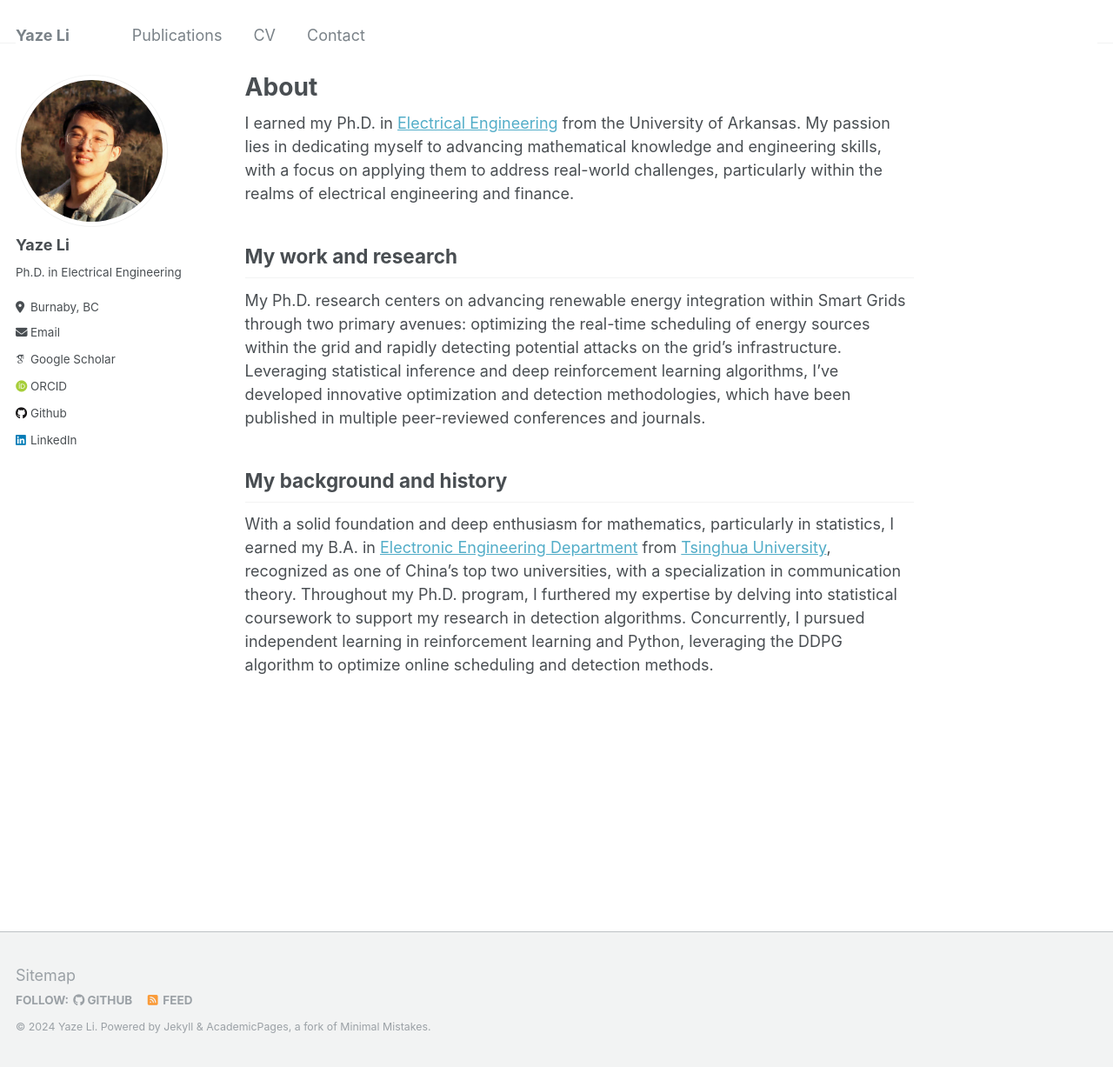
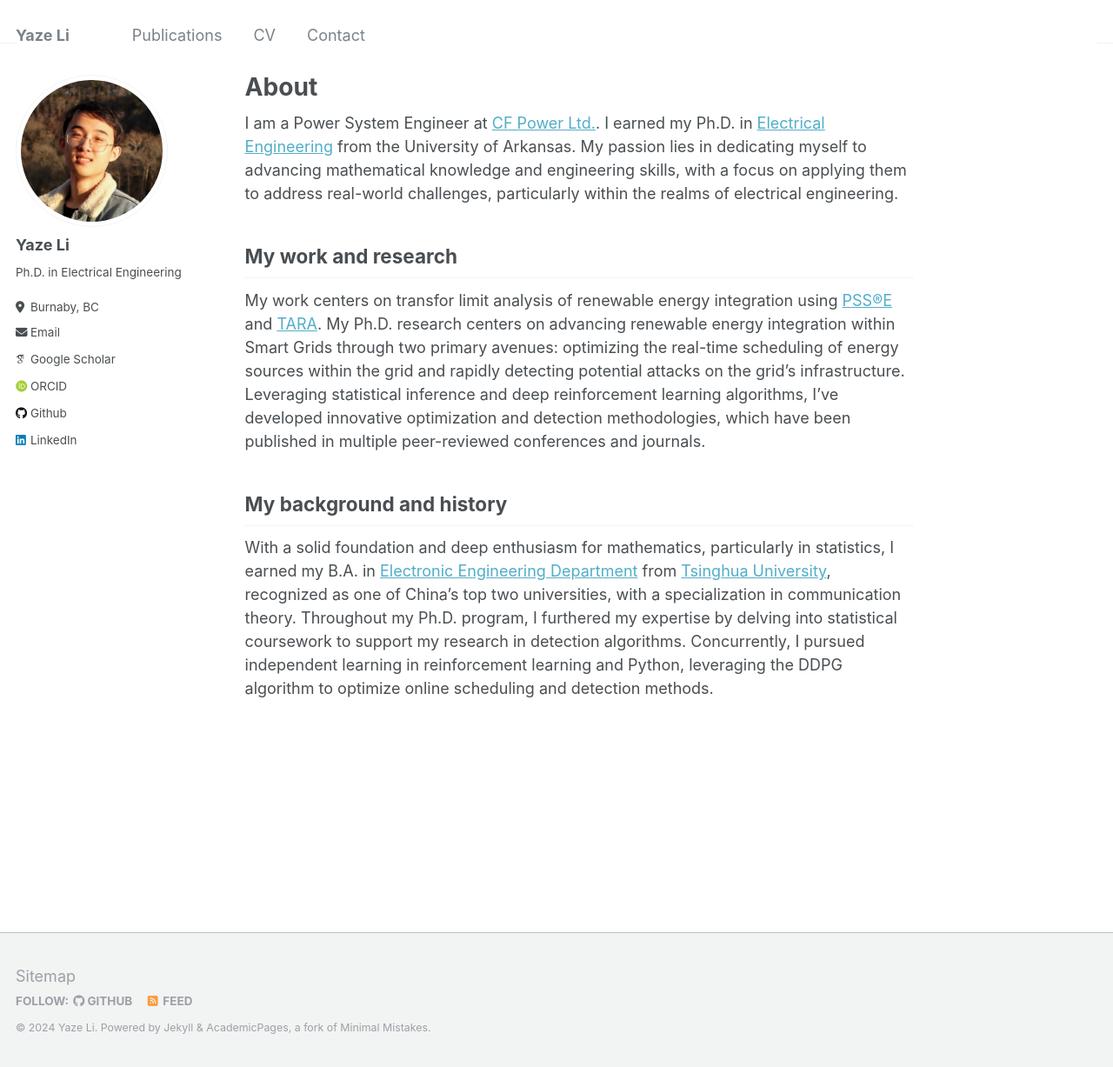
Before and after one commit to Arthurliyaze/Arthurliyaze.github.io, a Jekyll site: the page built from _pages/about.md, in a window 1280 px wide and 1227 px high. Shown: the whole window at 87% size. Built offline with Jekyll 4.4.1, drawn with Linux system fonts in a browser that asks for light colours; some web fonts are replaced.

Commit message:
Update about.md

```diff
--- a/_pages/about.md
+++ b/_pages/about.md
@@ -7,10 +7,11 @@ redirect_from:
   - /about.html
 ---
 
-I earned my Ph.D. in [Electrical Engineering](https://electrical-engineering.uark.edu/index.php) from the University of Arkansas. My passion lies in dedicating myself to advancing mathematical knowledge and engineering skills, with a focus on applying them to address real-world challenges, particularly within the realms of electrical engineering and finance.
+I am a Power System Engineer at [CF Power Ltd.](https://www.cfpowerltd.com/). I earned my Ph.D. in [Electrical Engineering](https://electrical-engineering.uark.edu/index.php) from the University of Arkansas. My passion lies in dedicating myself to advancing mathematical knowledge and engineering skills, with a focus on applying them to address real-world challenges, particularly within the realms of electrical engineering.
 
 
 ## My work and research
+My work centers on transfor limit analysis of renewable energy integration using [PSS®E](https://www.siemens.com/global/en/products/energy/grid-software/planning/pss-software/pss-e.html) and [TARA](https://www.power-gem.com/TARA.html).
 My Ph.D. research centers on advancing renewable energy integration within Smart Grids through two primary avenues: optimizing the real-time scheduling of energy sources within the grid and rapidly detecting potential attacks on the grid's infrastructure. Leveraging statistical inference and deep reinforcement learning algorithms, I've developed innovative optimization and detection methodologies, which have been published in multiple peer-reviewed conferences and journals.
 
 ## My background and history
```
